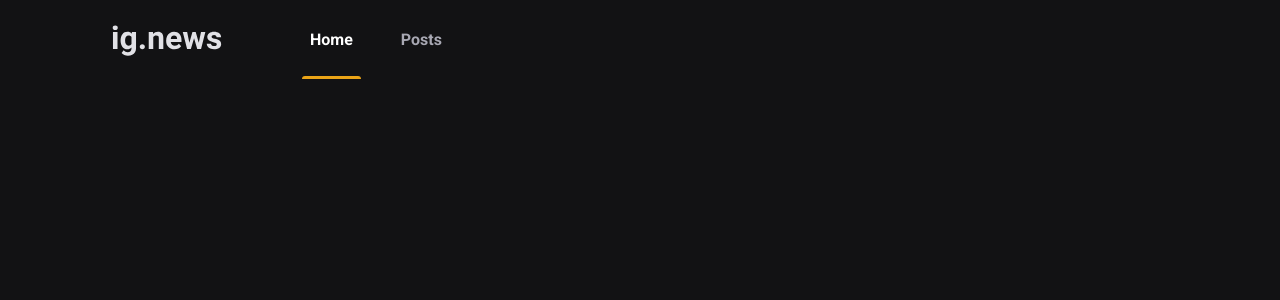
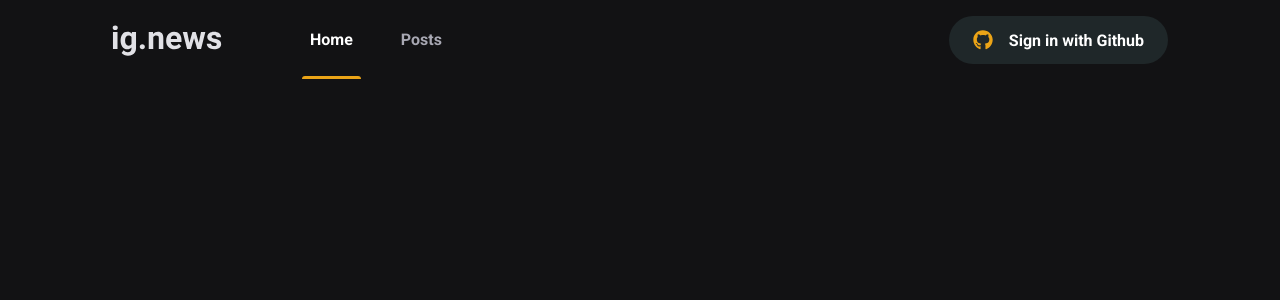
Before and after one commit to kevinCubas/ignews, a Next.js app: page / in a window 1280 px wide. Shown: the top 300 px of the page. Built offline with nearby package versions, Linux system fonts and the light colour scheme.

Commit message:
feat: signInButton component

```diff
--- a/src/components/Header/index.tsx
+++ b/src/components/Header/index.tsx
@@ -1,5 +1,6 @@
 import Image from "next/image";
 import logoImg from "public/images/logo.svg";
+import { SignInButton } from "../SignInButton";
 import style from "./styles.module.scss";
 
 export function Header() {
@@ -11,6 +12,7 @@
           <a className={style['active']}>Home</a>
           <a>Posts</a>
         </nav>
+        <SignInButton />
       </div>
     </header>
   )
--- a/src/components/Header/styles.module.scss
+++ b/src/components/Header/styles.module.scss
@@ -50,4 +50,8 @@
       }
     }
   }
+
+  button {
+    margin-left: auto;
+  }
 }
--- /dev/null
+++ b/src/components/SignInButton/index.tsx
@@ -0,0 +1,26 @@
+import { FaGithub } from "react-icons/fa";
+import { FiX } from "react-icons/fi";
+import styles from "./styles.module.scss";
+
+export function SignInButton() {
+  const isUserLoggedIn = false;
+
+  return isUserLoggedIn ? (
+    <button
+      type="button"
+      className={styles.signInButton}
+    >
+      <FaGithub color="#04d361" />
+      Kevin Cubas
+      <FiX color="#737380" className={styles.closeIcon}/>
+    </button>
+  ) : (
+    <button
+      type="button"
+      className={styles.signInButton}
+    >
+      <FaGithub color="#eba417" />
+      Sign in with Github
+    </button>
+  )
+}
--- /dev/null
+++ b/src/components/SignInButton/styles.module.scss
@@ -0,0 +1,32 @@
+.signInButton {
+  height: 3rem;
+  border-radius: 3rem;
+  background-color: var(--gray-850);
+  border: 0;
+  padding: 0 1.5rem;
+
+  display: flex;
+  align-items: center;
+  justify-content: center;
+  color: var(--white);
+  font-weight: bold;
+
+  svg {
+    width: 20px;
+    height: 20px;
+  }
+
+  svg:first-child {
+    margin-right: 1rem;
+  }
+
+  transition: filter 0.2s;
+
+  &:hover {
+    filter: brightness(0.9);
+  }
+
+  svg.closeIcon {
+    margin-left: 1rem;
+  }
+}
--- a/src/styles/globals.scss
+++ b/src/styles/globals.scss
@@ -4,6 +4,7 @@
   --gray-100: #e1e1e6;
   --gray-300: #a8a8b3;
   --gray-800: #29292e;
+  --gray-850: #1f2729;
   --gray-900: #121214;
 
   --cyan-500: #61dafd;
```
Also changed, not shown: 1 other file (tests, documents, lock files or other folders).
